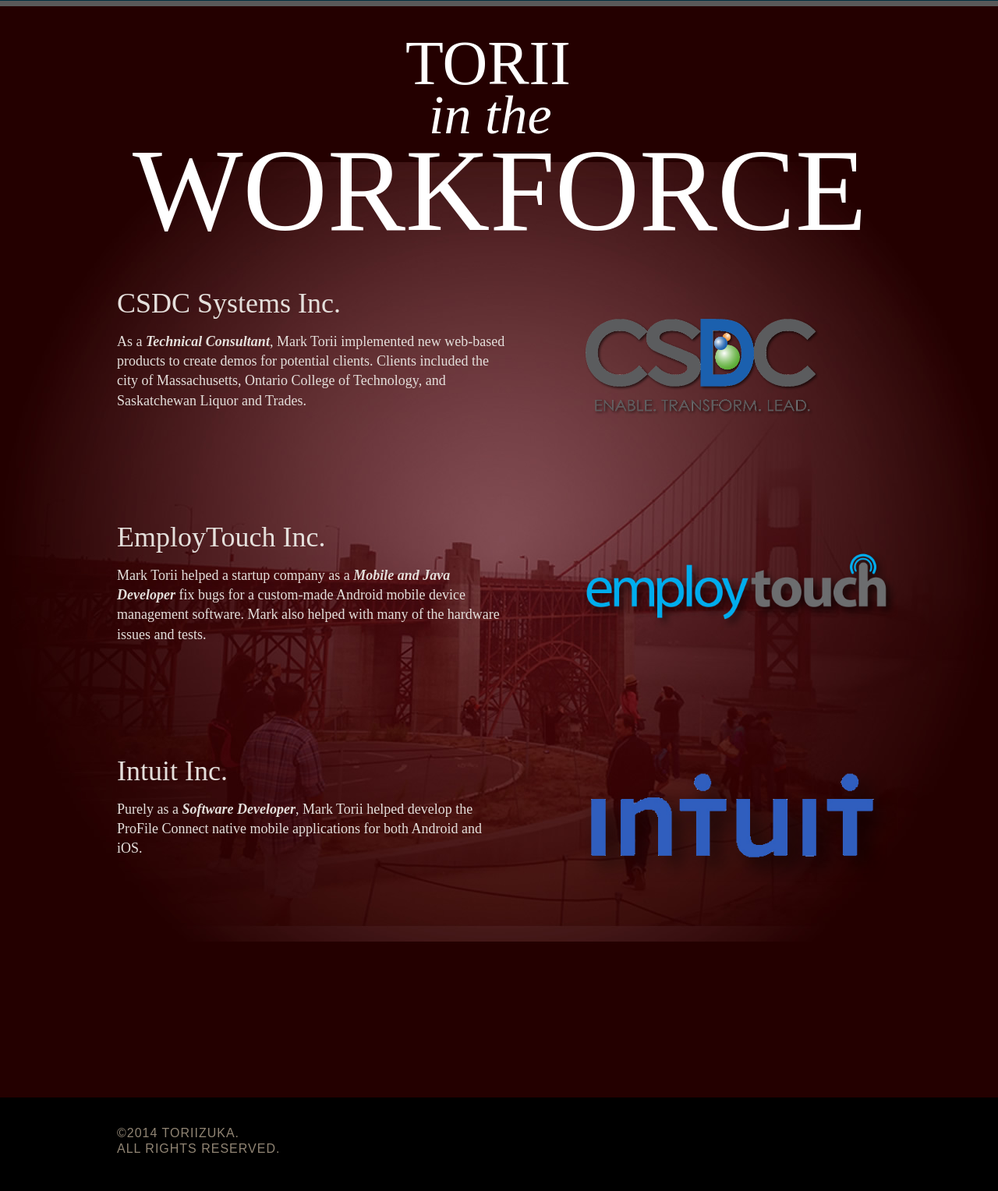
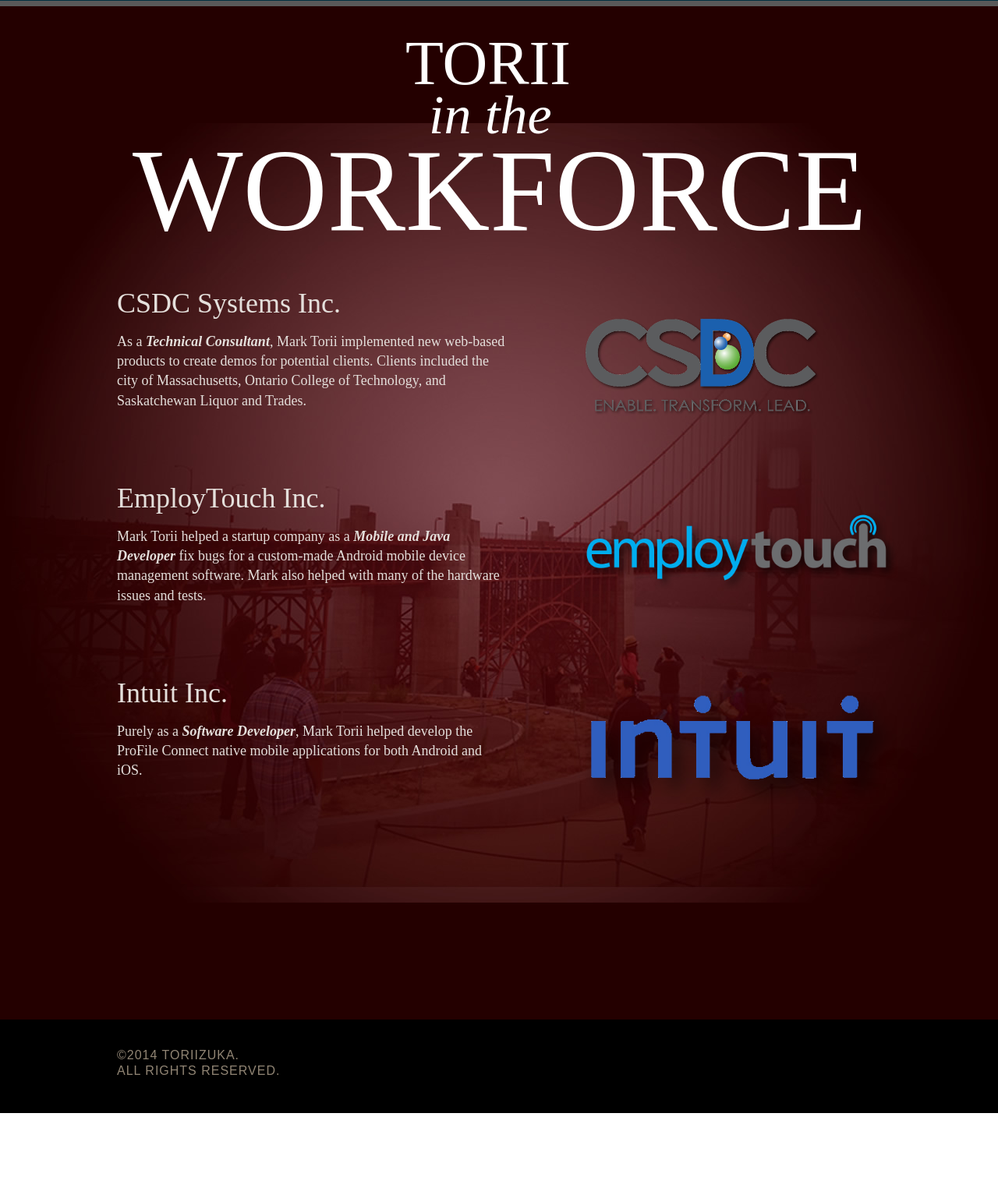
Before and after one commit to JMtorii/toriizuka-web, a PHP site: page /about/agnes/my_story_agnes.php in a window 1280 px wide. Shown: the part 3361-4889 px from the top of the page at 78% size. After the commit the page ends 4789 px from the top, so only its background shows below. Run offline with PHP 8.4, Linux system fonts and the light colour scheme; some libraries are stand-ins or nearby versions; some web fonts are replaced.

Commit message:
Modified Workforce section for Jun

```diff
--- a/css/main_style.css
+++ b/css/main_style.css
@@ -760,7 +760,7 @@ a { color: #4a4237; -webkit-transition: all .1s ease-in-out; -moz-transition: al
 	    	}
 
 	#jun_workforce {
-		height: 1400px;
+		height: 1300px;
 		background: #240000 url('../images/workforce.jpg') center center no-repeat fixed;
 	    border-top: 7px solid #595959;
 	}
@@ -841,7 +841,7 @@ a { color: #4a4237; -webkit-transition: all .1s ease-in-out; -moz-transition: al
             line-height: 140%;
             color: #E4DFDB;
             width: 500px;
-            top: 600px;
+            top: 550px;
             left: 0px;
 	    }
 
@@ -851,7 +851,7 @@ a { color: #4a4237; -webkit-transition: all .1s ease-in-out; -moz-transition: al
             line-height: 140%;
             color: #E4DFDB;
             width: 500px;
-            top: 900px;
+            top: 800px;
             left: 0px;
 	    }
 
@@ -861,7 +861,7 @@ a { color: #4a4237; -webkit-transition: all .1s ease-in-out; -moz-transition: al
             line-height: 140%;
             color: #E4DFDB;
             width: 500px;
-            top: 1150px;
+            top: 1020px;
             left: 0px;
 	    }
 
@@ -883,7 +883,7 @@ a { color: #4a4237; -webkit-transition: all .1s ease-in-out; -moz-transition: al
 
 	    #jun_workforce #employtouch-img {
 	        position: absolute;
-	        top: 700px;
+	        top: 650px;
 	        left: 600px;
 	    }
 
@@ -894,7 +894,7 @@ a { color: #4a4237; -webkit-transition: all .1s ease-in-out; -moz-transition: al
 
 	    #jun_workforce #intuit-img {
 	        position: absolute;
-	        top: 980px;
+	        top: 880px;
 	        left: 600px;
 	    }
 
@@ -905,7 +905,7 @@ a { color: #4a4237; -webkit-transition: all .1s ease-in-out; -moz-transition: al
 
 		#jun_workforce #lumos-img {
 	        position: absolute;
-	        top: 1200px;
+	        top: 1080px;
 	        left: 700px;
 	    }
 
```
